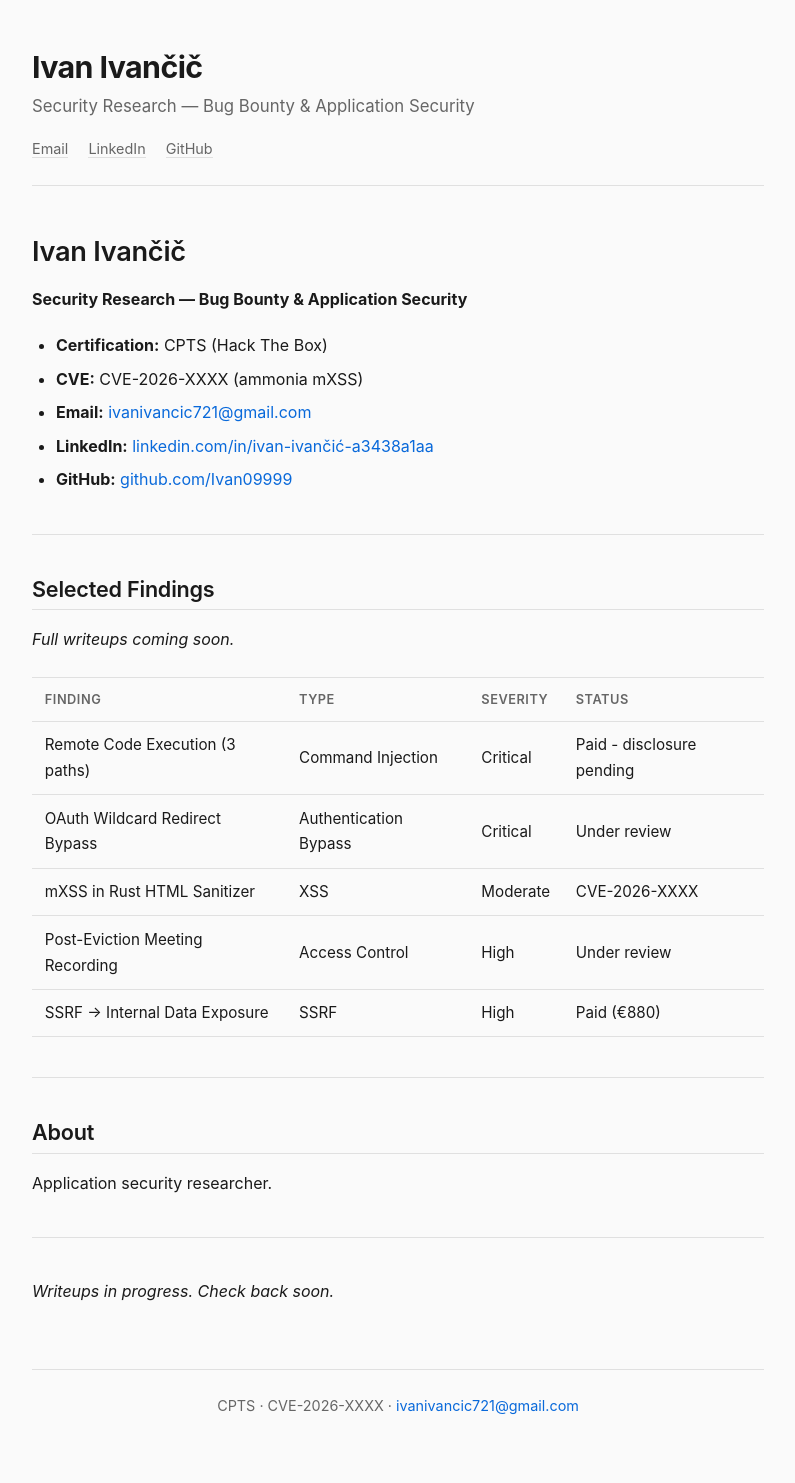
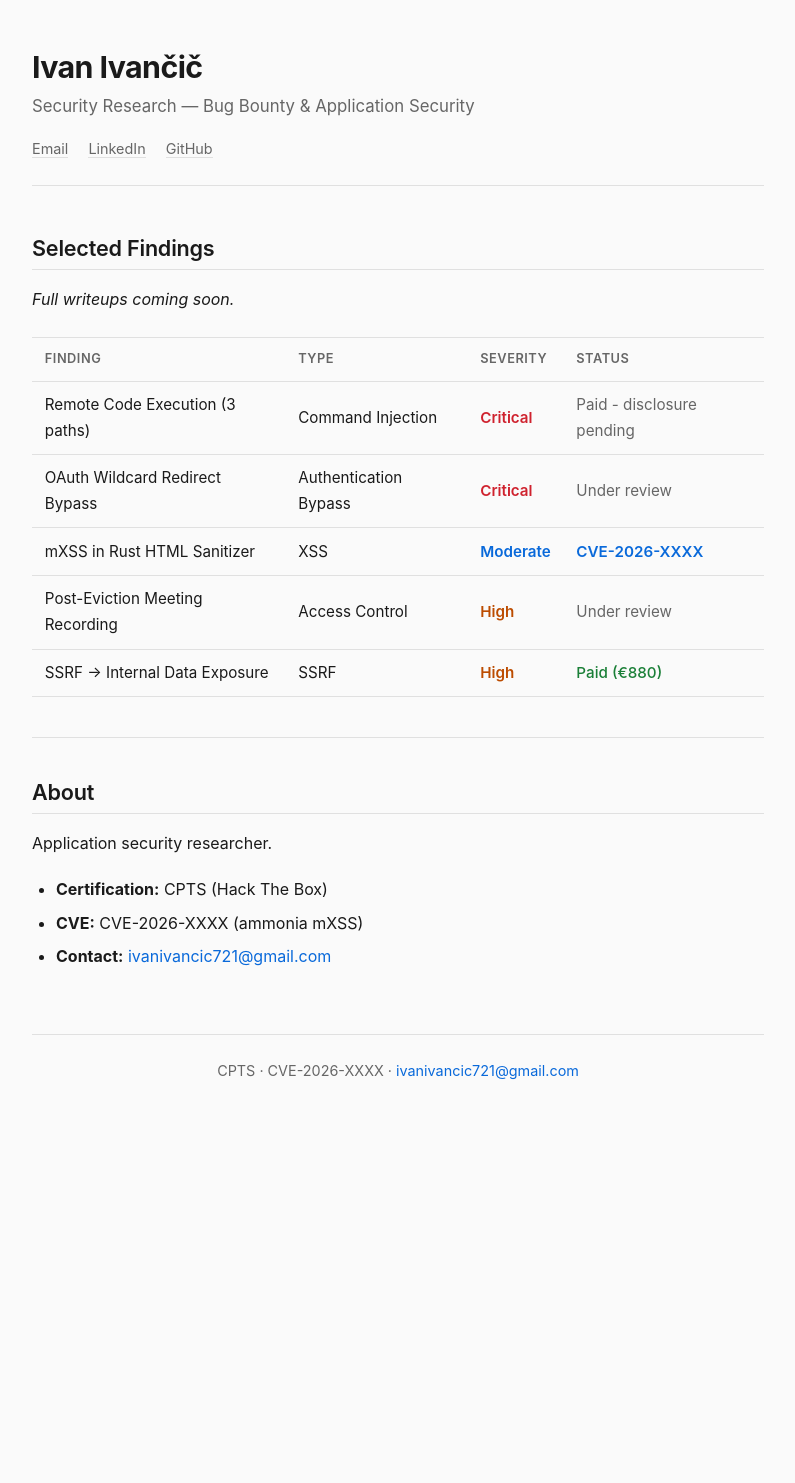
Before and after one commit to Ivan09999/Ivan09999.github.io, a Jekyll site: the page built from index.md, in a window 1280 px wide. Shown: the whole page, without its empty margins (242-1037 px from the left). Built offline with Jekyll 4.4.1, drawn with Linux system fonts in a browser that asks for light colours; after the commit the page ends 1148 px from its top, so only the background shows below that.

Commit message:
Update index.md

```diff
--- a/index.md
+++ b/index.md
@@ -1,18 +1,6 @@
 ---
 layout: default
 title: Home
----
-
-# Ivan Ivančič
-
-**Security Research — Bug Bounty & Application Security**
-
-- **Certification:** CPTS (Hack The Box)
-- **CVE:** CVE-2026-XXXX (ammonia mXSS)
-- **Email:** [ivanivancic721@gmail.com](mailto:ivanivancic721@gmail.com)
-- **LinkedIn:** [linkedin.com/in/ivan-ivančić-a3438a1aa](https://www.linkedin.com/in/ivan-ivan%C4%8Di%C4%87-a3438a1aa)
-- **GitHub:** [github.com/Ivan09999](https://github.com/Ivan09999)
-
 ---
 
 ## Selected Findings
@@ -21,11 +9,11 @@ title: Home
 
 | Finding | Type | Severity | Status |
 |---------|------|----------|--------|
-| Remote Code Execution (3 paths) | Command Injection | Critical | Paid - disclosure pending |
-| OAuth Wildcard Redirect Bypass | Authentication Bypass | Critical | Under review |
-| mXSS in Rust HTML Sanitizer | XSS | Moderate | CVE-2026-XXXX |
-| Post-Eviction Meeting Recording | Access Control | High | Under review |
-| SSRF → Internal Data Exposure | SSRF | High | Paid (€880) |
+| Remote Code Execution (3 paths) | Command Injection | <span class="severity-c">Critical</span> | <span class="status-pending">Paid - disclosure pending</span> |
+| OAuth Wildcard Redirect Bypass | Authentication Bypass | <span class="severity-c">Critical</span> | <span class="status-pending">Under review</span> |
+| mXSS in Rust HTML Sanitizer | XSS | <span class="severity-m">Moderate</span> | <span class="status-cve">CVE-2026-XXXX</span> |
+| Post-Eviction Meeting Recording | Access Control | <span class="severity-h">High</span> | <span class="status-pending">Under review</span> |
+| SSRF → Internal Data Exposure | SSRF | <span class="severity-h">High</span> | <span class="status-paid">Paid (€880)</span> |
 
 ---
 
@@ -33,6 +21,6 @@ title: Home
 
 Application security researcher.
 
----
-
-*Writeups in progress. Check back soon.*
+- **Certification:** CPTS (Hack The Box)
+- **CVE:** CVE-2026-XXXX (ammonia mXSS)
+- **Contact:** [ivanivancic721@gmail.com](mailto:ivanivancic721@gmail.com)
```
